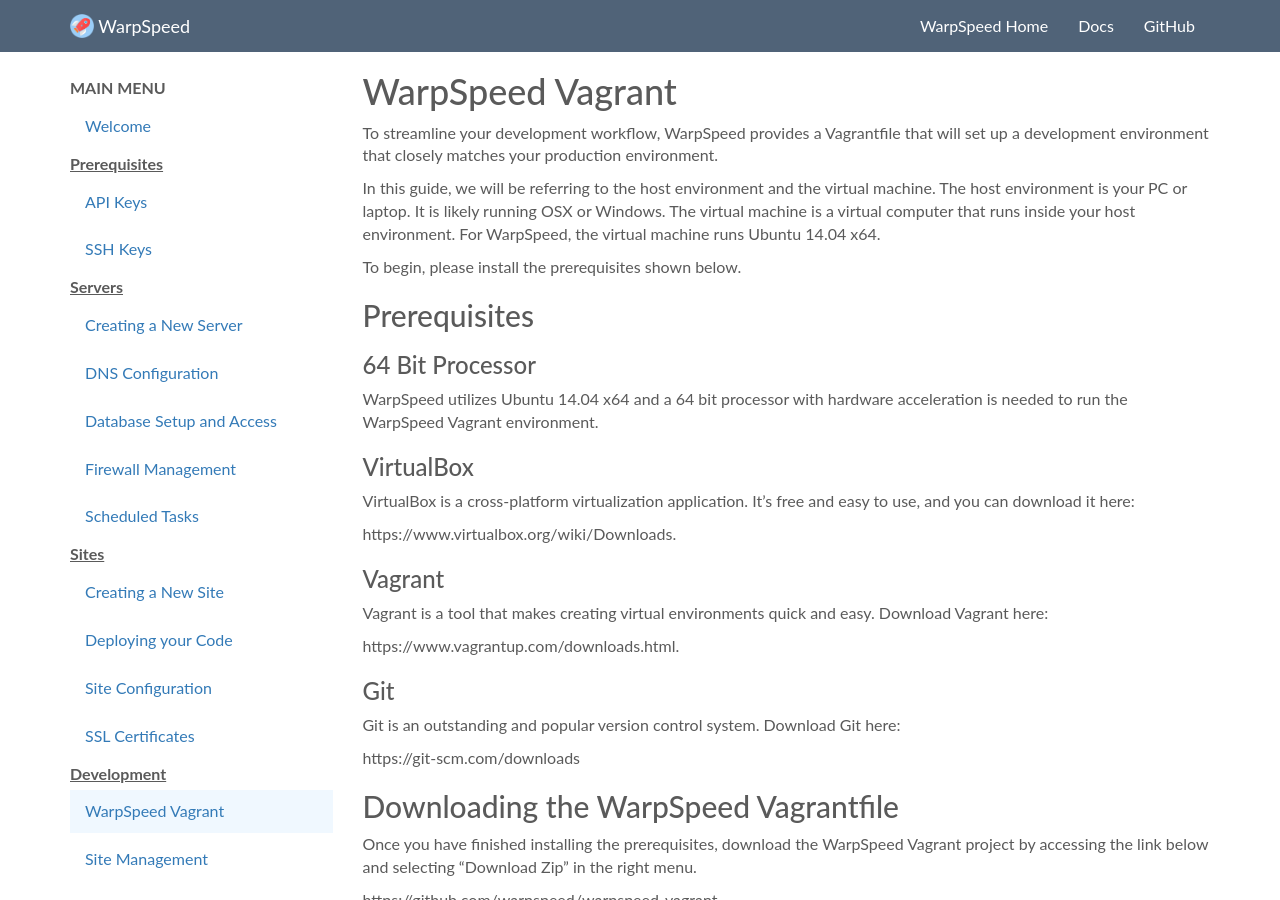
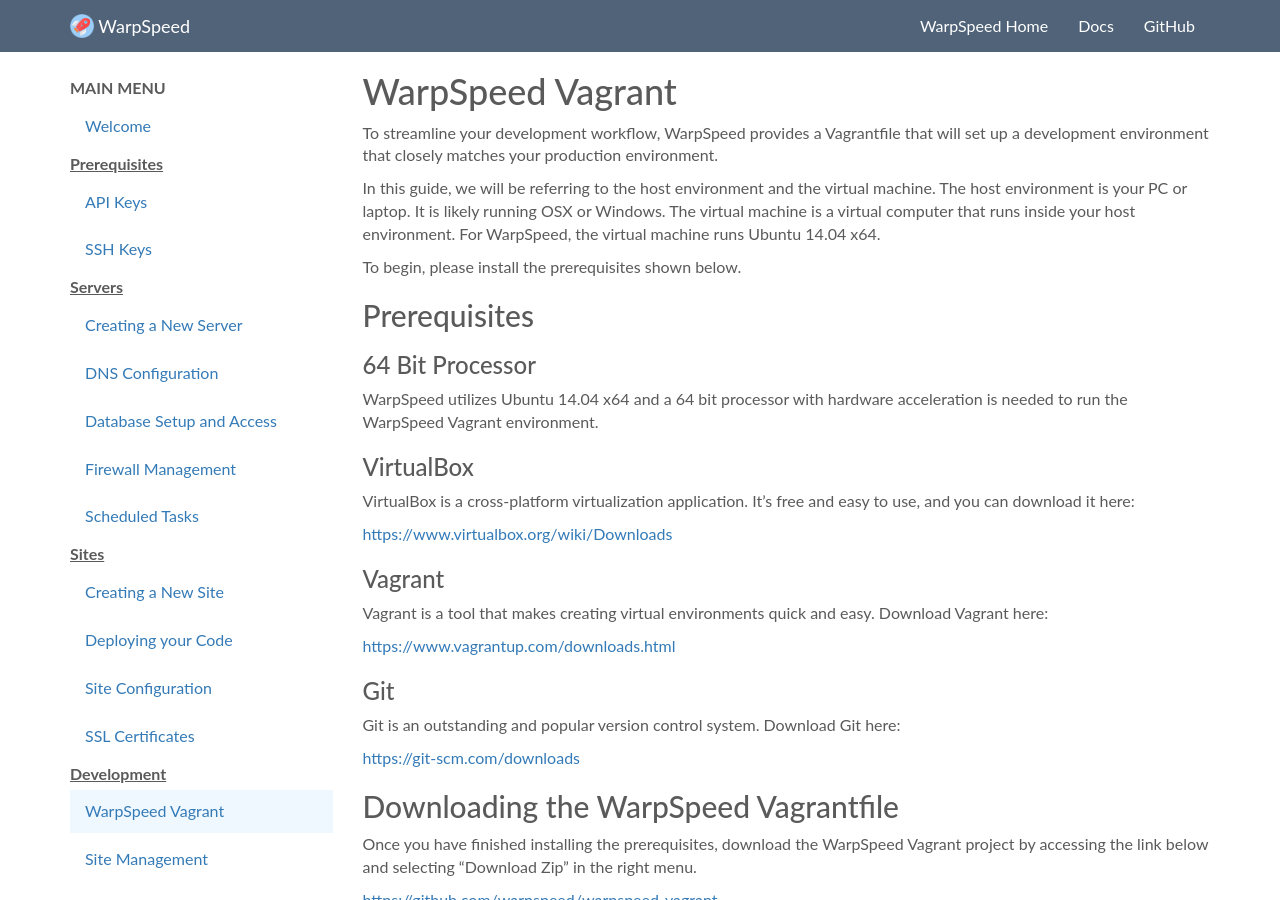
Before and after one commit to warpspeed/warpspeed-docs, a Jekyll site: the page built from v1/warpspeed-vagrant.md, in a window 1280 px wide and 900 px high. Built offline with Jekyll 4.4.1, drawn with Linux system fonts in a browser that asks for light colours; comment, search, counter and statistics services are not loaded; part of the change alters nothing that is shown.

Commit message:
Fixed links.

```diff
--- a/v1/warpspeed-vagrant.md
+++ b/v1/warpspeed-vagrant.md
@@ -21,25 +21,25 @@ WarpSpeed utilizes Ubuntu 14.04 x64 and a 64 bit processor with hardware acceler
 
 VirtualBox is a cross-platform virtualization application. It's free and easy to use, and you can download it here:
 
-https://www.virtualbox.org/wiki/Downloads.
+[https://www.virtualbox.org/wiki/Downloads](https://www.virtualbox.org/wiki/Downloads)
 
 ###Vagrant
 
 Vagrant is a tool that makes creating virtual environments quick and easy. Download Vagrant here:
 
-https://www.vagrantup.com/downloads.html.
+[https://www.vagrantup.com/downloads.html](https://www.vagrantup.com/downloads.html)
 
 ###Git
 
 Git is an outstanding and popular version control system. Download Git here:
 
-https://git-scm.com/downloads
+[https://git-scm.com/downloads](https://git-scm.com/downloads)
 
 ##Downloading the WarpSpeed Vagrantfile
 
 Once you have finished installing the prerequisites, download the WarpSpeed Vagrant project by accessing the link below and selecting "Download Zip" in the right menu.
 
-https://github.com/warpspeed/warpspeed-vagrant
+[https://github.com/warpspeed/warpspeed-vagrant](https://github.com/warpspeed/warpspeed-vagrant)
 
 Extract the downloaded zip file to an easy to access location, like your home directory, and rename the extracted folder to `warpspeed-vagrant`.
 
```
